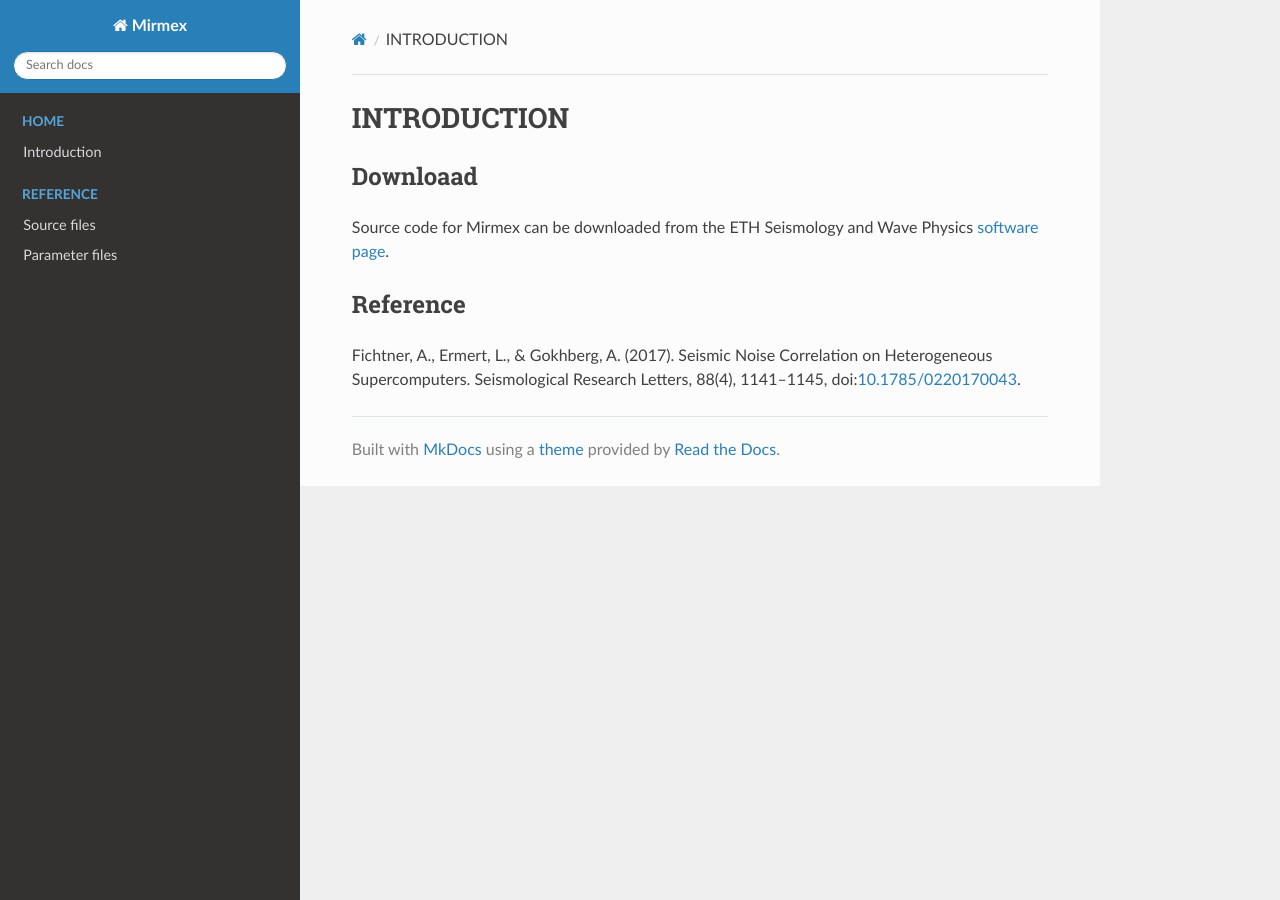
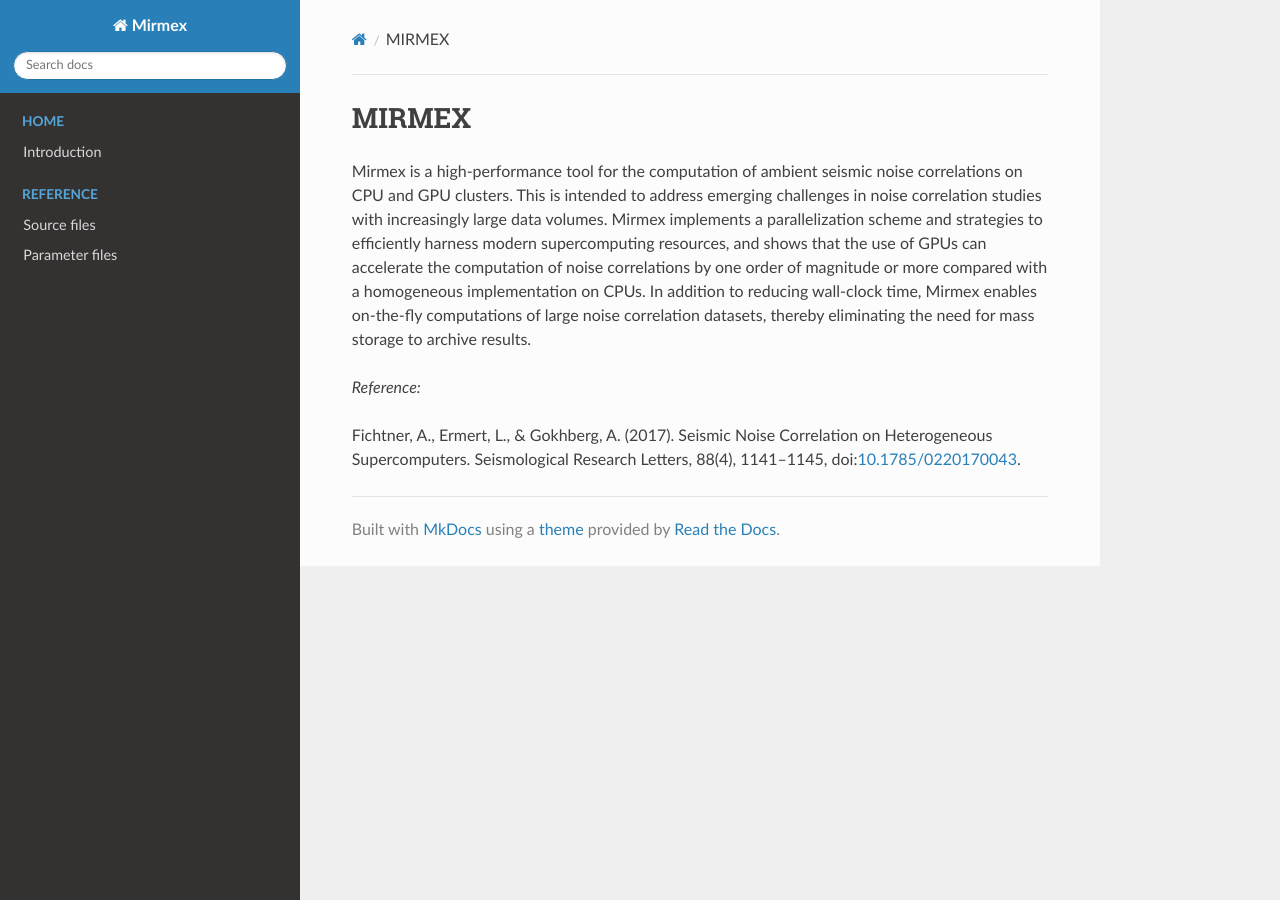
Before and after one commit to avillasenorh/Mirmex, an MkDocs documentation site: the page built from docs/index.md, in a window 1280 px wide. Built offline with MkDocs 1.6.1, drawn with Linux system fonts in a browser that asks for light colours; nearby versions of some CDN libraries.

Commit message:
modified index.md

```diff
--- a/docs/index.md
+++ b/docs/index.md
@@ -1,11 +1,16 @@
-# INTRODUCTION
+# MIRMEX
 
-## Downloaad
+Mirmex is a high‐performance tool for the computation of ambient seismic noise
+correlations on CPU and GPU clusters. This is intended to address emerging
+challenges in noise correlation studies with increasingly large data volumes.
+Mirmex implements a parallelization scheme and strategies to efficiently harness
+modern supercomputing resources, and shows that the use of GPUs can accelerate
+the computation of noise correlations by one order of magnitude or more compared
+with a homogeneous implementation on CPUs. In addition to reducing wall‐clock
+time, Mirmex enables on‐the‐fly computations of large noise correlation datasets,
+thereby eliminating the need for mass storage to archive results.
 
-Source code for Mirmex can be downloaded from the ETH Seismology and Wave Physics
-[software page](https://cos.ethz.ch/software/production/mirmex.html).
-
-## Reference
+*Reference:*
 
 Fichtner, A., Ermert, L., & Gokhberg, A. (2017). Seismic Noise Correlation on
 Heterogeneous Supercomputers. Seismological Research Letters, 88(4), 1141–1145,
```
Also changed, not shown: site/index.html, 1 other file.
